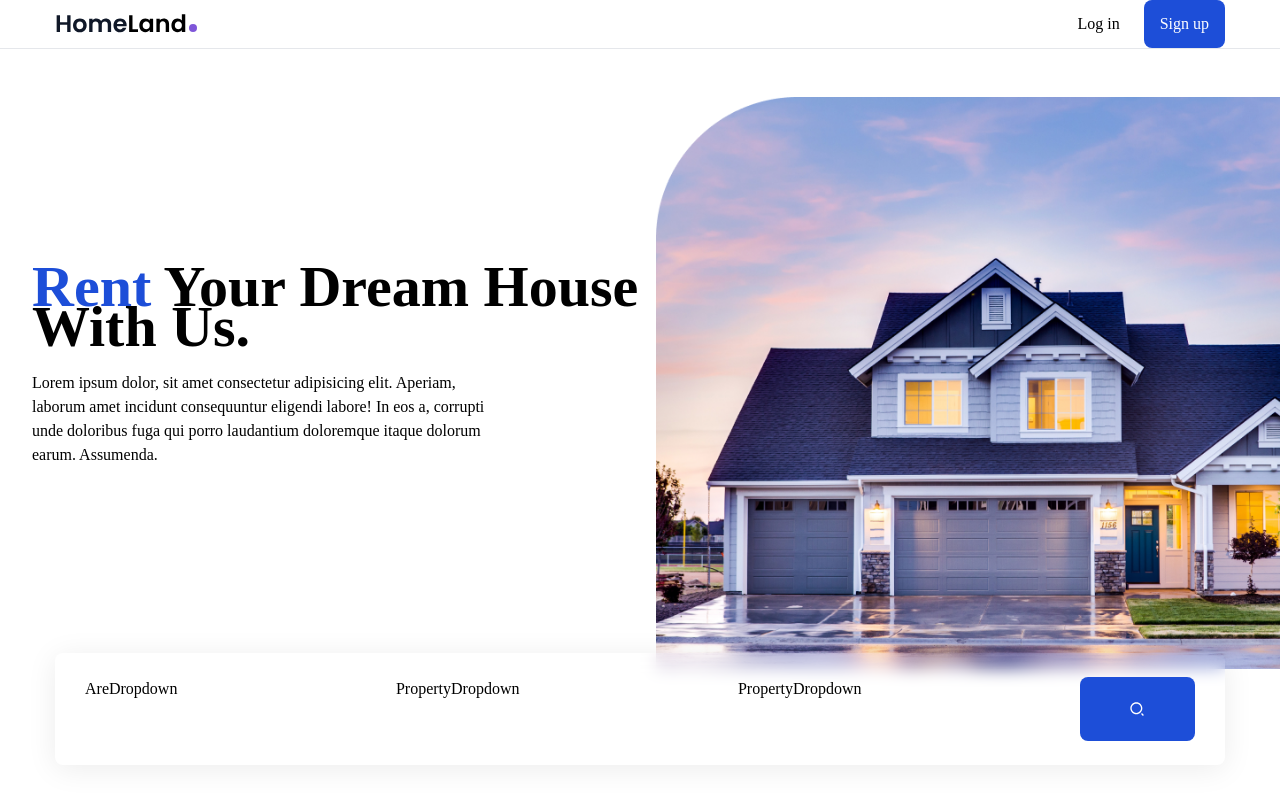
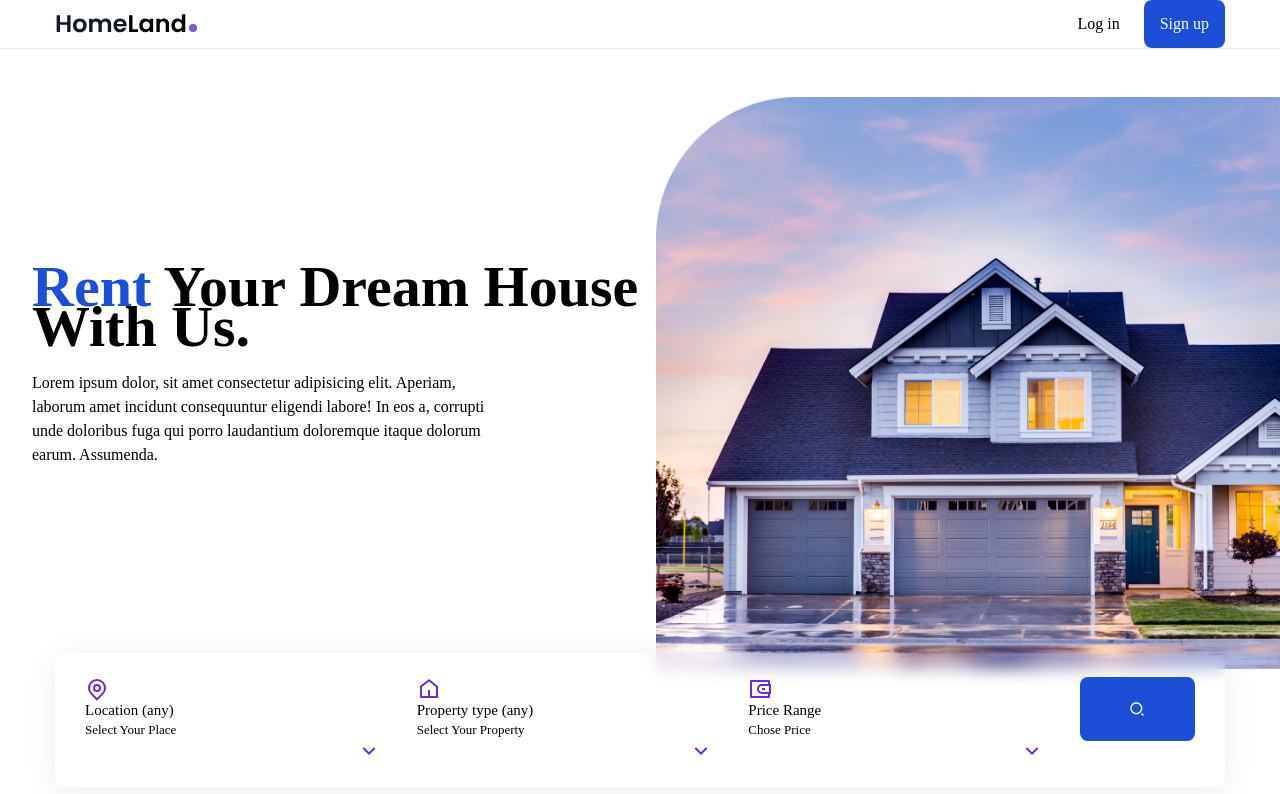
Before and after one commit to VuHuong511/Rent_house_FinalProject, a React (Create React App) app: page / in a window 1280 px wide. Shown: the top 794 px of the page. Built offline with nearby package versions, Linux system fonts and the light colour scheme.

Commit message:
area, property and price dropdown

```diff
--- a/src/components/AreaDropdown.js
+++ b/src/components/AreaDropdown.js
@@ -1,7 +1,51 @@
-import React from "react";
+import { Menu } from "@headlessui/react";
+import React, { useContext, useState } from "react";
+import { RiArrowDownSLine, RiArrowUpSLine, RiMapPinLine } from "react-icons/ri";
 
-const AreDropdown = () => {
-  return <div>AreDropdown</div>;
+//import icons
+
+//import House context
+import { HouseContext } from "./HouseContext";
+
+const AreaDropdown = () => {
+  const { area, setArea, areas } = useContext(HouseContext);
+  console.log(areas);
+
+  const [isOpen, setIsOpen] = useState(false);
+  return (
+    <Menu as="div" className="dropdown relative">
+      <Menu.Button
+        onClick={() => setIsOpen(!isOpen)}
+        className="drop-btn w-full text-left"
+      >
+        <RiMapPinLine className="dropdown-icon-primary" />
+        <div>
+          <div className="text-[15px] font-medium leading-tight">{area}</div>
+          <div className="text-[13px]">Select Your Place</div>
+          {isOpen ? (
+            <RiArrowUpSLine className="dropdown-icon-secondary" />
+          ) : (
+            <RiArrowDownSLine className="dropdown-icon-secondary" />
+          )}
+        </div>
+      </Menu.Button>
+
+      <Menu.Items className="dropdown-menu">
+        {areas.map((area, index) => {
+          return (
+            <Menu.Item
+              onClick={() => setArea(area)}
+              className="cursor-pointer hover:text-blue-700 transition"
+              as="li"
+              key={index}
+            >
+              {area}
+            </Menu.Item>
+          );
+        })}
+      </Menu.Items>
+    </Menu>
+  );
 };
 
-export default AreDropdown;
+export default AreaDropdown;
--- a/src/components/HouseContext.js
+++ b/src/components/HouseContext.js
@@ -1,4 +1,4 @@
-import React, { createContext, useState } from "react";
+import React, { createContext, useEffect, useState } from "react";
 
 // import data
 import { housesData } from "../data";
@@ -9,19 +9,45 @@
 const HouseContextProvider = ({ children }) => {
   const [houses, setHouses] = useState(housesData);
   const [area, setArea] = useState("Location (any)");
-  const [areaes, setAreaes] = useState([]);
+  const [areas, setAreas] = useState([]);
 
   const [property, setProperty] = useState("Property type (any)");
   const [properties, setProperties] = useState([]);
   const [price, setPrice] = useState("Price Range");
   const [loading, setLoading] = useState(false);
 
+  //return all areas
+  useEffect(() => {
+    const allAreas = houses.map((house) => {
+      return house.area;
+    });
+
+    //remove duplicate areas
+    const uniqueAreas = ["Location(any)", ...new Set(allAreas)];
+
+    //set areas state
+    setAreas(uniqueAreas);
+  }, []);
+
+  //return all properties
+  useEffect(() => {
+    const allProperties = houses.map((house) => {
+      return house.type;
+    });
+
+    //remove duplicate properties
+    const uniqueProperties = ["Location(any)", ...new Set(allProperties)];
+
+    //set  properties state
+    setProperties(uniqueProperties);
+  }, []);
+
   return (
     <HouseContext.Provider
       value={{
         area,
         setArea,
-        areaes,
+        areas,
         property,
         setProperty,
         properties,
--- a/src/components/PriceRangeDropdown.js
+++ b/src/components/PriceRangeDropdown.js
@@ -1,7 +1,77 @@
-import React from "react";
+import { Menu } from "@headlessui/react";
+import React, { useContext, useState } from "react";
+import {
+  RiArrowDownSLine,
+  RiArrowUpSLine,
+  RiWallet3Line,
+} from "react-icons/ri";
+
+//import icons
+
+//import House context
+import { HouseContext } from "./HouseContext";
 
 const PriceRangeDropdown = () => {
-  return <div>PropertyDropdown</div>;
+  const { price, setPrice } = useContext(HouseContext);
+
+  const [isOpen, setIsOpen] = useState(false);
+  const prices = [
+    {
+      value: "Price range (any)",
+    },
+    {
+      value: "100000 - 130000",
+    },
+    {
+      value: "130000 - 160000",
+    },
+    {
+      value: "160000 - 190000",
+    },
+    {
+      value: "190000 - 220000",
+    },
+    {
+      value: "10000 - 30000",
+    },
+    {
+      value: "30000 - 40000",
+    },
+  ];
+  return (
+    <Menu as="div" className="dropdown relative">
+      <Menu.Button
+        onClick={() => setIsOpen(!isOpen)}
+        className="drop-btn w-full text-left"
+      >
+        <RiWallet3Line className="dropdown-icon-primary" />
+        <div>
+          <div className="text-[15px] font-medium leading-tight">{price}</div>
+          <div className="text-[13px]">Chose Price</div>
+          {isOpen ? (
+            <RiArrowUpSLine className="dropdown-icon-secondary" />
+          ) : (
+            <RiArrowDownSLine className="dropdown-icon-secondary" />
+          )}
+        </div>
+      </Menu.Button>
+
+      <Menu.Items className="dropdown-menu">
+        {prices.map((price, index) => {
+          return (
+            <Menu.Item
+              onClick={() => setPrice(price.value)}
+              className="cursor-pointer hover:text-blue-700 transition"
+              as="li"
+              key={index}
+            >
+              {price.value}
+            </Menu.Item>
+          );
+        })}
+      </Menu.Items>
+    </Menu>
+  );
 };
 
 export default PriceRangeDropdown;
--- a/src/components/PropertyDropdown.js
+++ b/src/components/PropertyDropdown.js
@@ -1,7 +1,52 @@
-import React from "react";
+import { Menu } from "@headlessui/react";
+import React, { useContext, useState } from "react";
+import { RiArrowDownSLine, RiArrowUpSLine, RiHome5Line } from "react-icons/ri";
+
+//import icons
+
+//import House context
+import { HouseContext } from "./HouseContext";
 
 const PropertyDropdown = () => {
-  return <div>PropertyDropdown</div>;
+  const { property, setProperty, properties } = useContext(HouseContext);
+
+  const [isOpen, setIsOpen] = useState(false);
+  return (
+    <Menu as="div" className="dropdown relative">
+      <Menu.Button
+        onClick={() => setIsOpen(!isOpen)}
+        className="drop-btn w-full text-left"
+      >
+        <RiHome5Line className="dropdown-icon-primary" />
+        <div>
+          <div className="text-[15px] font-medium leading-tight">
+            {property}
+          </div>
+          <div className="text-[13px]">Select Your Property</div>
+          {isOpen ? (
+            <RiArrowUpSLine className="dropdown-icon-secondary" />
+          ) : (
+            <RiArrowDownSLine className="dropdown-icon-secondary" />
+          )}
+        </div>
+      </Menu.Button>
+
+      <Menu.Items className="dropdown-menu">
+        {properties.map((property, index) => {
+          return (
+            <Menu.Item
+              onClick={() => setProperty(property)}
+              className="cursor-pointer hover:text-blue-700 transition"
+              as="li"
+              key={index}
+            >
+              {property}
+            </Menu.Item>
+          );
+        })}
+      </Menu.Items>
+    </Menu>
+  );
 };
 
 export default PropertyDropdown;
--- a/src/components/Search.js
+++ b/src/components/Search.js
@@ -1,4 +1,4 @@
-import React from "react";
+import React, { useContext } from "react";
 
 //import component
 import AreaDropdown from "./AreaDropdown";
@@ -9,8 +9,11 @@
 import { RiSearch2Line } from "react-icons/ri";
 
 //import context
+import { HouseContext } from "./HouseContext";
 
 const Search = () => {
+  const { houses } = useContext(HouseContext);
+  console.log(houses);
   return (
     <div
       className="px-[30px] py-6 max-w-[1170px]
```
Also changed, not shown: src/data.js (+18 -18 lines).
